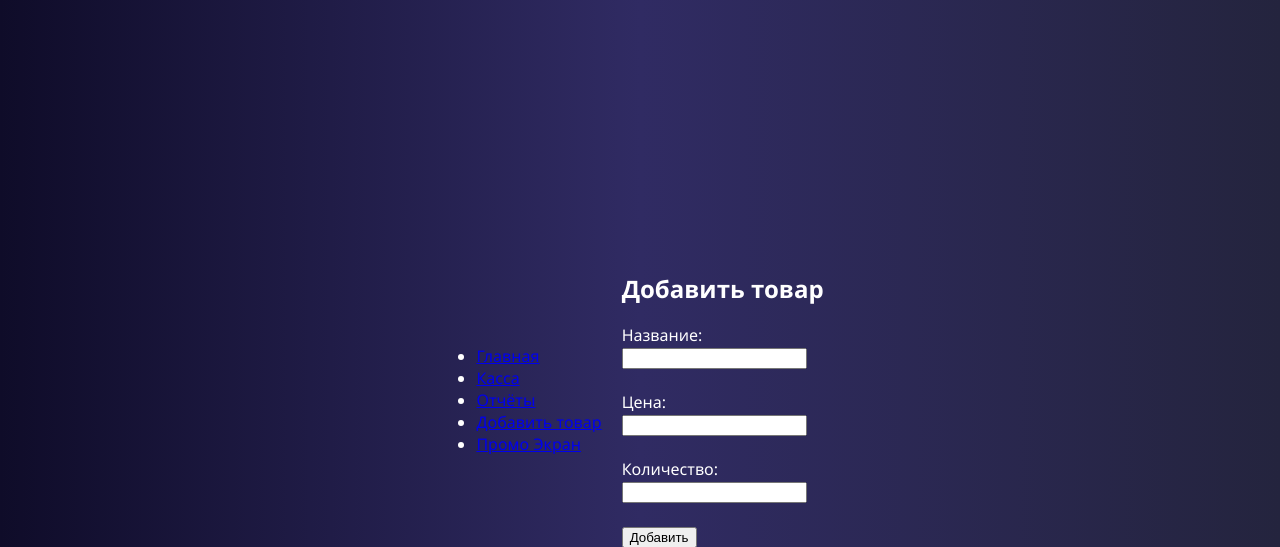
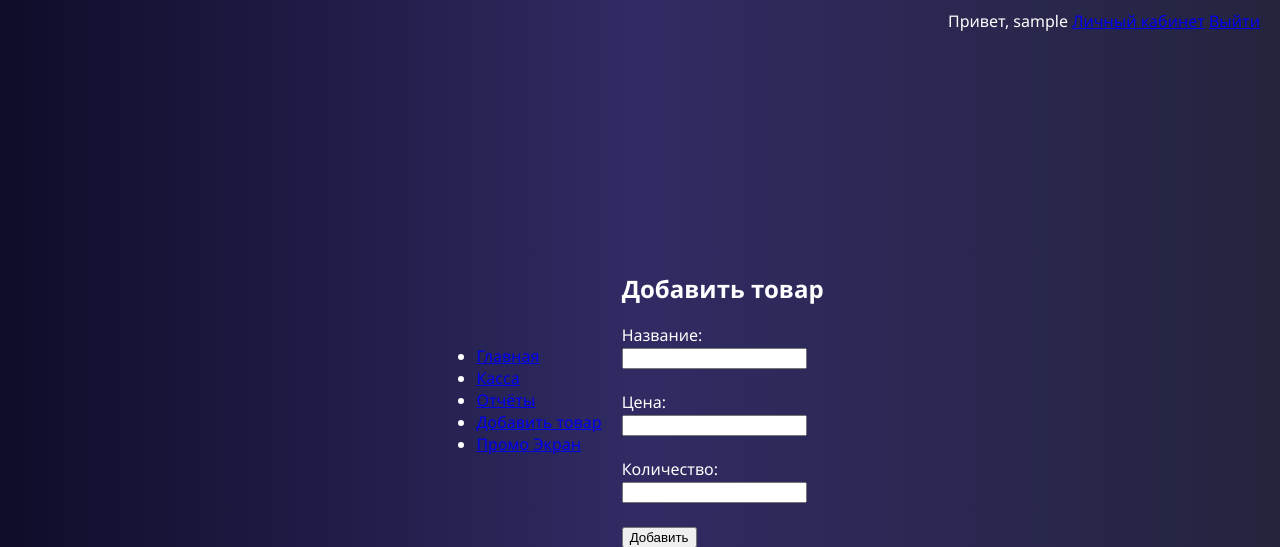
Before and after one commit to Oleg637-droid/lichnie-phoekti, a Flask app: page /add in a window 1280 px wide. Shown: the top 547 px of the page. Run offline with Flask 3, Linux system fonts and the light colour scheme; the visitor is signed in with stand-in values (Sample User, id 1); some libraries are stand-ins or nearby versions.

Commit message:
Update base.html

```diff
--- a/templates/base.html
+++ b/templates/base.html
@@ -6,6 +6,16 @@
     <link rel="stylesheet" href="/static/style.css">
 </head>
 <body>
+    <nav style="position: absolute; top: 10px; right: 20px;">
+      {% if session['username'] %}
+        <span>Привет, {{ session['username'] }}</span>
+        <a href="{{ url_for('dashboard') }}">Личный кабинет</a>
+        <a href="{{ url_for('logout') }}">Выйти</a>
+      {% else %}
+        <a href="{{ url_for('login') }}">Войти</a>
+        <a href="{{ url_for('register') }}">Регистрация</a>
+      {% endif %}
+    </nav>
     <nav>
         <ul>
             <li><a href="/">Главная</a></li>
```
